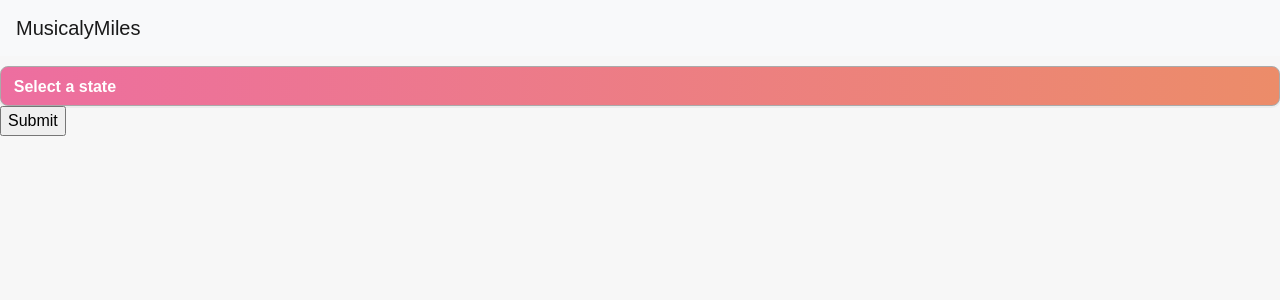
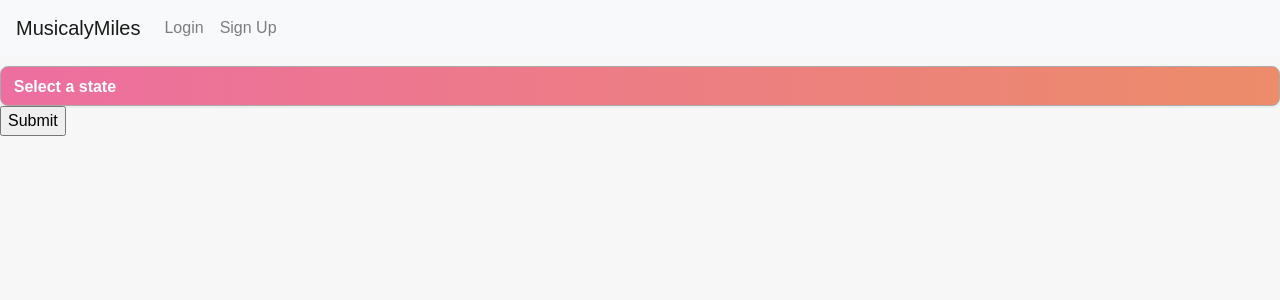
Before and after one commit to rachelcherry/CS411-group1, a Flask app: page / in a window 1280 px wide. Shown: the top 300 px of the page. Run offline with Flask 3, Linux system fonts and the light colour scheme; some libraries are stand-ins or nearby versions.

Commit message:
index.html is now modern

```diff
--- a/MusicalyMiles/website/templates/index.html
+++ b/MusicalyMiles/website/templates/index.html
@@ -5,23 +5,27 @@
     <meta name="viewport" content="width=device-width, initial-scale=1" />
     <link rel="stylesheet" href="https://stackpath.bootstrapcdn.com/bootstrap/4.4.1/css/bootstrap.min.css" integrity="sha384-Vkoo8x4CGsO3+Hhxv8T/Q5PaXtkKtu6ug5TOeNV6gBiFeWPGFN9MuhOf23Q9Ifjh" crossorigin="anonymous" />
     <link rel="stylesheet" href="https://stackpath.bootstrapcdn.com/font-awesome/4.7.0/css/font-awesome.min.css" crossorigin="anonymous" />
-    <link rel="stylesheet" href="styles.css" /> <!-- Custom CSS -->
+    <link rel="stylesheet" href="{{ url_for('static', filename='styles.css') }}" />
     <title>{% block title %}Home{% endblock %}</title>
   </head>
   <body>
     <nav class="navbar navbar-expand-lg navbar-light bg-light">
-      <a class="navbar-brand" href="#">MusicalyMiles</a>
+      <a class="navbar-brand" href="#">MusicalyMiles</a> <!-- Branding Element -->
+      <button class="navbar-toggler" type="button" data-toggle="collapse" data-target="#navbar">
+        <span class="navbar-toggler-icon"></span>
+      </button>
       <div class="collapse navbar-collapse" id="navbar">
-        <ul class="navbar-nav ml-auto"> <!-- ml-auto will push the nav item to the right -->
+        <div class="navbar-nav">
           {% if user.is_authenticated %}
-          <li class="nav-item">
-            <a class="nav-link" id="logout" href="/logout">Logout</a>
-          </li>
+          <a class="nav-item nav-link" id="home" href="/">Home</a>
+          <a class="nav-item nav-link" id="logout" href="/logout">Logout</a>
+          {% else %}
+          <a class="nav-item nav-link" id="login" href="/login">Login</a>
+          <a class="nav-item nav-link" id="signUp" href="/sign-up">Sign Up</a>
           {% endif %}
-        </ul>
+        </div>
       </div>
     </nav>
-
 
     <form action="/playlist" method="POST">
       <select name="state">
```
Also changed, not shown: 1 other file.
